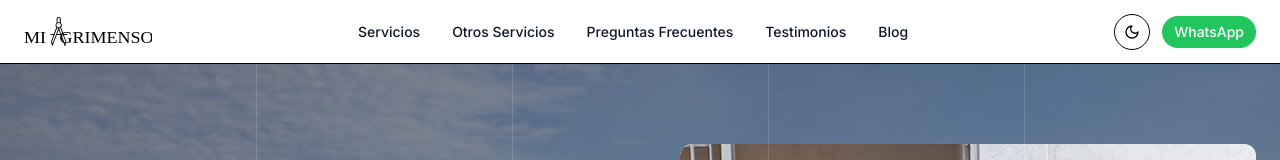
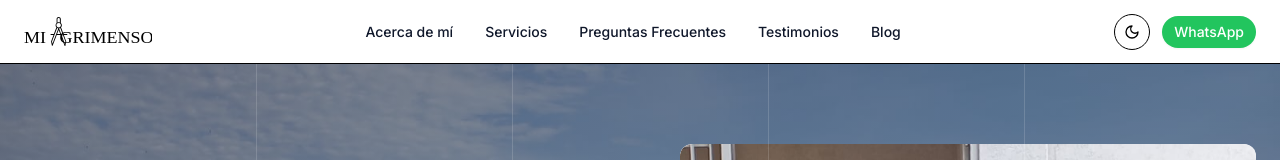
Before and after one commit to santullidev/miagrimensor-landing-page, a Next.js app: page / in a window 1280 px wide. Shown: the top 160 px of the page. Built offline with nearby package versions, Linux system fonts and the light colour scheme.

Commit message:
Fix navbar menu - Add back 'Acerca de mí' and remove 'Otros Servicios'

```diff
--- a/components/navbar/nav-menu.tsx
+++ b/components/navbar/nav-menu.tsx
@@ -20,15 +20,15 @@ export const NavMenu = (props: NavigationMenuProps) => {
 
         <NavigationMenuItem>
           <NavigationMenuLink asChild>
-            <Link href="/servicios" className="block py-1.5 px-2 rounded-md hover:bg-slate-100 dark:hover:bg-slate-800 transition-colors text-slate-900 dark:text-slate-100 font-medium text-sm">
-              Servicios
+            <Link href="/acerca-de-mi" className="block py-1.5 px-2 rounded-md hover:bg-slate-100 dark:hover:bg-slate-800 transition-colors text-slate-900 dark:text-slate-100 font-medium text-sm">
+              Acerca de mí
             </Link>
           </NavigationMenuLink>
         </NavigationMenuItem>
         <NavigationMenuItem>
           <NavigationMenuLink asChild>
-            <Link href="/otros-servicios" className="block py-1.5 px-2 rounded-md hover:bg-slate-100 dark:hover:bg-slate-800 transition-colors text-slate-900 dark:text-slate-100 font-medium text-sm">
-              Otros Servicios
+            <Link href="/servicios" className="block py-1.5 px-2 rounded-md hover:bg-slate-100 dark:hover:bg-slate-800 transition-colors text-slate-900 dark:text-slate-100 font-medium text-sm">
+              Servicios
             </Link>
           </NavigationMenuLink>
         </NavigationMenuItem>
```
